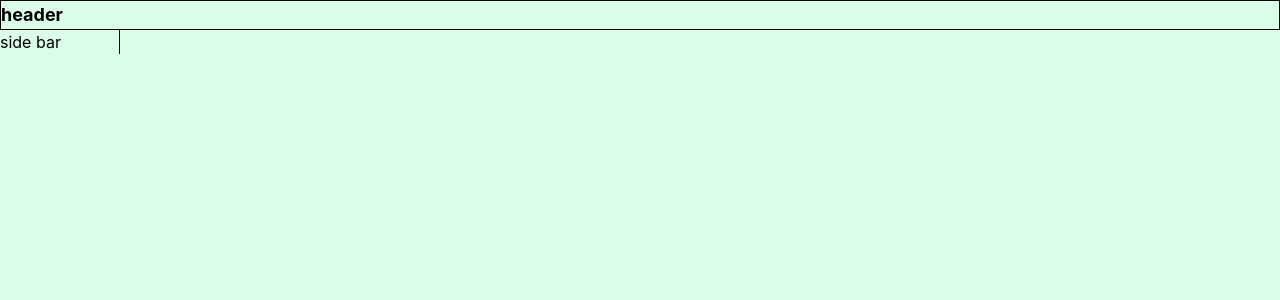
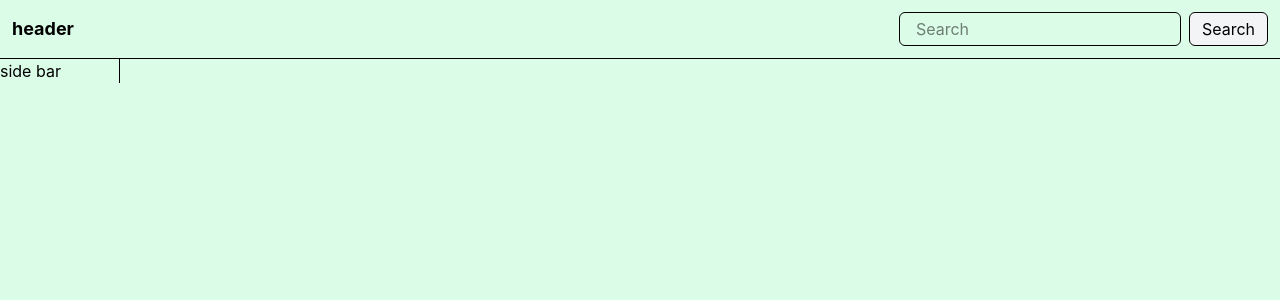
Before and after one commit to Ein-shen/Pikol, a React (Vite) app in the folder frontend/: page /dashboard in a window 1280 px wide. Shown: the top 300 px of the page. Built offline with nearby package versions, Linux system fonts and the light colour scheme.

Commit message:
frontend/src/user/Navbar.jsx

```diff
--- a/frontend/src/user/Navbar.jsx
+++ b/frontend/src/user/Navbar.jsx
@@ -2,12 +2,25 @@ import React from 'react'
 
 export const Navbar = () => {
   return (
-    <div>
-        <div className='border border-1'>
-            <h1 className='font-bold text-lg'>
-                 header
-            </h1>
-        </div>
+    <div className='flex flex-col w-full'>
+      <div className='border-b flex flex-row justify-between items-center p-3'>
+        <h1 className='font-bold text-lg'>
+          header
+        </h1>
+
+        <form className='flex items-center space-x-2'>
+          <input
+            className='border px-4 py-1 rounded-md'
+            placeholder='Search'
+          />
+          <button
+            className='border px-3 py-1 rounded-md bg-gray-100 hover:bg-gray-200'
+            type='submit'
+          >
+            Search
+          </button>
+        </form>
+      </div>
     </div>
   )
 }
```
